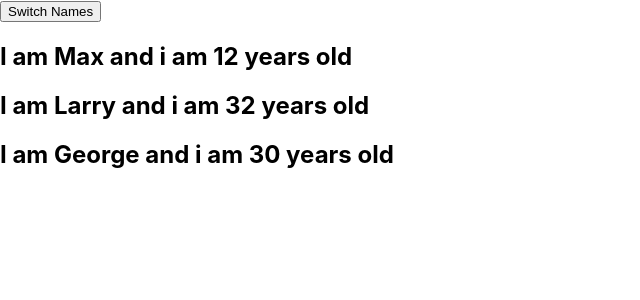
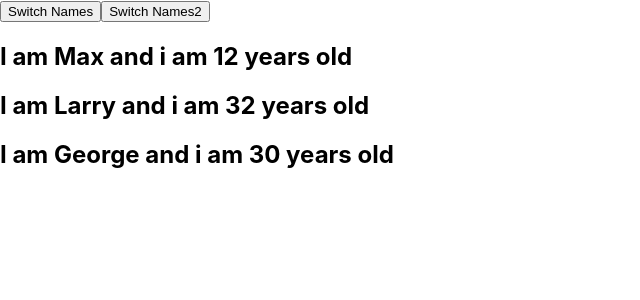
Before and after one commit to Hatemii/Udemy-React, a React (Create React App) app: page / in a window 1280 px wide. Shown: the top 300 px of the page, without its empty margins (0-640 px from the left). Built offline with nearby package versions, Linux system fonts and the light colour scheme.

Commit message:
Working with handleChangeNames = (newName) =>{

```diff
--- a/src/App.js
+++ b/src/App.js
@@ -1,46 +1,39 @@
 import React, { useState } from 'react';
 import Person from "./Person/Person"
 
-const App = props => {
-  const[personState,setPersonState]=useState({
+export default class App extends React.Component {
+  state = {
     persons:[
       {name:"Max",age:12},
       {name:"Larry",age:32},
       {name:"George",age:30}
     ],
     otherState: "some other value"
-  });
+  }
 
-  const [otherState,setOtherState] = useState({
-    otherState: "some other value 2"
-  });
-
-  console.log(personState,otherState);
-
-
-  const handleChangeNames = () =>{
-    setPersonState({
+ handleChangeNames = (newName) =>{
+    this.setState({
       persons:[
-        {name:"Maxim",age:12},
+        {name:newName,age:12},
         {name:"Laront",age:32},
         {name:"Paul",age:30}
       ]
     })
   }
 
-
+  render(){
     return(
       <div>
-        <button onClick={handleChangeNames}>Switch Names</button>
+        {/*this is first way of changing*/}
+        <button onClick={this.handleChangeNames.bind(this, "Mark")}>Switch Names</button>
 
-        <Person name={personState.persons[0].name} age={personState.persons[0].age} />
-        <Person name={personState.persons[1].name} age={personState.persons[1].age} />
-        <Person name={personState.persons[2].name} age={personState.persons[2].age} />
+        {/*this is second way of changing*/}
+        <button onClick={() => this.handleChangeNames("Jordan")}>Switch Names2</button>
 
-
+      <Person name={this.state.persons[0].name} age={this.state.persons[0].age} />
+        <Person name={this.state.persons[1].name} age={this.state.persons[1].age} />
+        <Person name={this.state.persons[2].name} age={this.state.persons[2].age} />
       </div>
     )
   }
-
-
-export default App;
+}
```
